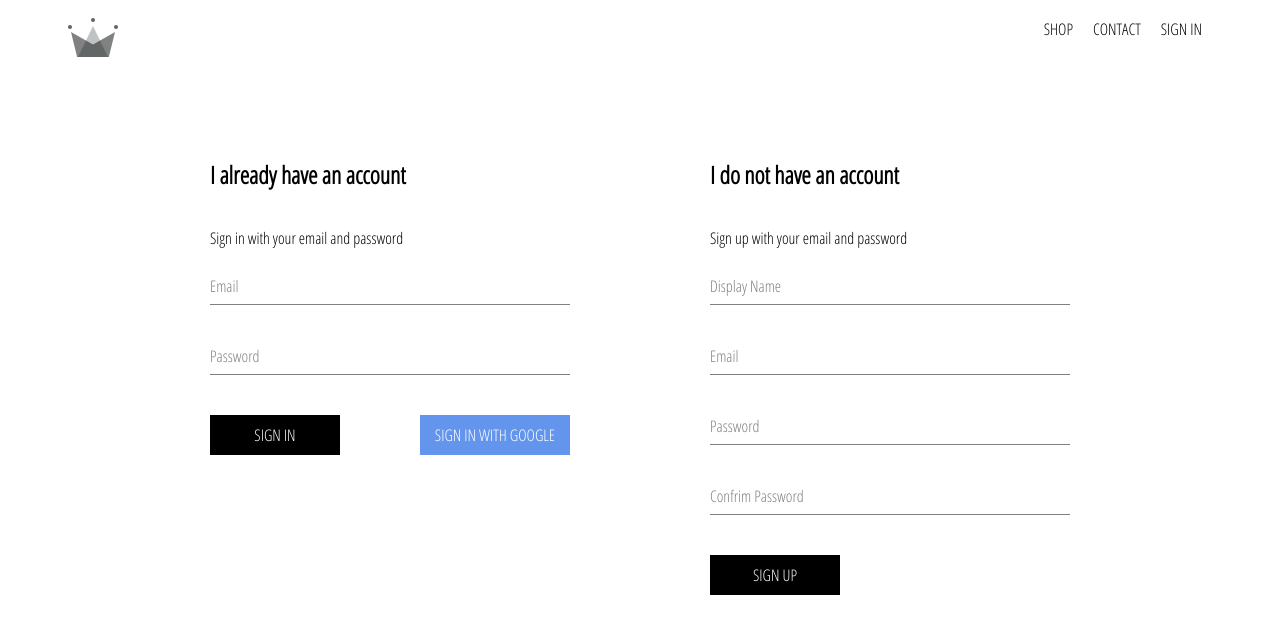
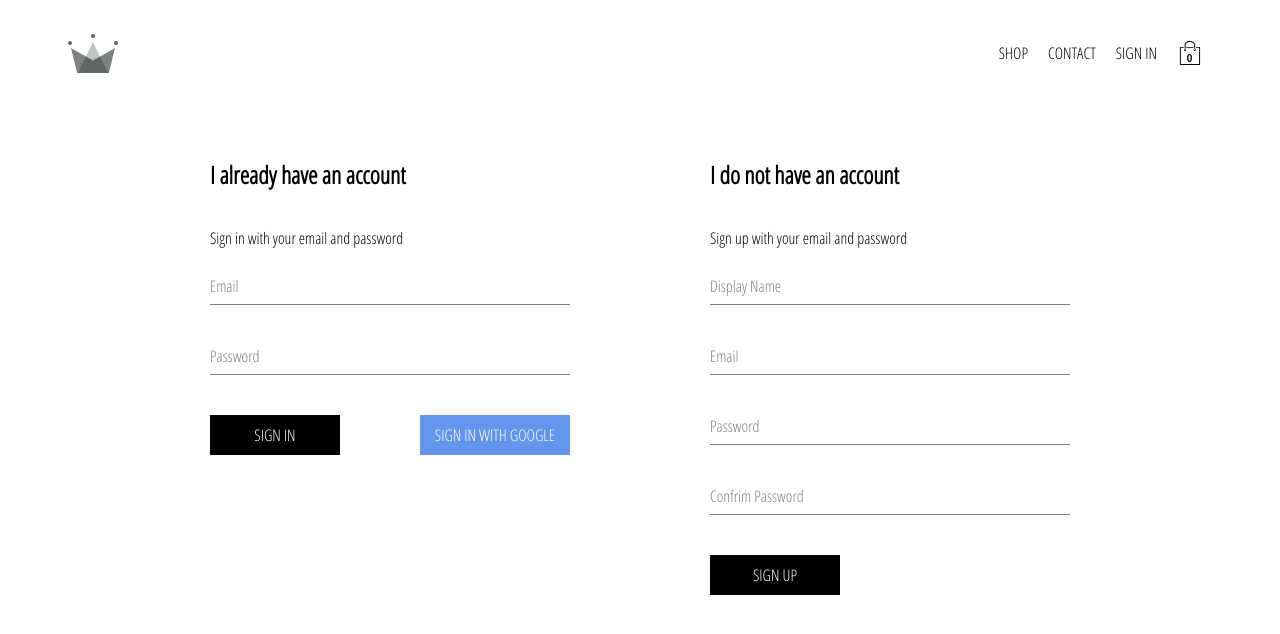
Before and after one commit to deinakings/crwn-clothing, a React (Create React App) app: page /sign-in in a window 1280 px wide. Shown: the top 634 px of the page. Built offline with nearby package versions, Linux system fonts and the light colour scheme; no server answers.

Commit message:
add cart component

```diff
--- /dev/null
+++ b/src/components/cart-dropdown/cart-dropdown.component.jsx
@@ -0,0 +1,13 @@
+import React from "react";
+import CustomButton from "../custom-button/custom-button.component";
+
+import "./cart-dropdown.styles.scss";
+
+const CartDropdown = () => (
+  <div className="cart-dropdown">
+    <div className="cart-items"></div>
+    <CustomButton className="checkout-button">GO TO CHECKOUT</CustomButton>
+  </div>
+);
+
+export default CartDropdown;
--- /dev/null
+++ b/src/components/cart-dropdown/cart-dropdown.styles.scss
@@ -0,0 +1,24 @@
+.cart-dropdown {
+  position: absolute;
+  width: 240px;
+  height: 340px;
+  display: flex;
+  flex-direction: column;
+  padding: 20px;
+  border: 1px solid black;
+  background-color: white;
+  top: 70px;
+  right: 0;
+  z-index: 5;
+
+  .cart-items {
+    height: 240px;
+    overflow: scroll;
+    display: flex;
+    flex-direction: column;
+  }
+
+  .checkout-button {
+    margin-top: auto;
+  }
+}
--- /dev/null
+++ b/src/components/cart-icon/cart-icon.component.jsx
@@ -0,0 +1,18 @@
+import React from "react";
+import { connect } from "react-redux";
+import { ReactComponent as ShoppingIcon } from "../../assets/shopping-bag.svg";
+import toggleCartHidden from "../../redux/cart/cart.actions";
+import "./cart-icon.styles.scss";
+
+const CartIcon = ({ toggleCartHidden }) => (
+  <button className="cart-icon" onClick={toggleCartHidden}>
+    <ShoppingIcon className="shopping-icon" />
+    <span className="item-count">0</span>
+  </button>
+);
+
+const mapDispatchToProps = (dispatch) => ({
+  toggleCartHidden: () => dispatch(toggleCartHidden())
+});
+
+export default connect(null, mapDispatchToProps)(CartIcon);
--- /dev/null
+++ b/src/components/cart-icon/cart-icon.styles.scss
@@ -0,0 +1,23 @@
+.cart-icon {
+  width: 45px;
+  height: 45px;
+  position: relative;
+  display: flex;
+  align-items: center;
+  justify-content: center;
+  cursor: pointer;
+  border: none;
+  background: transparent;
+
+  .shopping-icon {
+    width: 24px;
+    height: 24px;
+  }
+
+  .item-count {
+    position: absolute;
+    font-size: 10px;
+    font-weight: bold;
+    bottom: 12px;
+  }
+}
--- a/src/components/custom-button/custom-button.component.jsx
+++ b/src/components/custom-button/custom-button.component.jsx
@@ -2,9 +2,9 @@
 
 import "./custom-button.styles.scss";
 
-const CustomButton = ({ children, secondary, ...otherProps }) => (
+const CustomButton = ({ children, secondary, className, ...otherProps }) => (
   <button
-    className={`custom-button ${secondary ? "secondary" : ""}`}
+    className={`custom-button ${secondary ? "secondary" : ""} ${className}`}
     {...otherProps}
   >
     {children}
--- a/src/components/header/header.component.jsx
+++ b/src/components/header/header.component.jsx
@@ -6,8 +6,10 @@
 import { ReactComponent as Logo } from "../../assets/crown.svg";
 
 import "./header.styles.scss";
+import CartIcon from "../cart-icon/cart-icon.component";
+import CartDropdown from "../cart-dropdown/cart-dropdown.component";
 
-const Header = ({ currentUser }) => {
+const Header = ({ currentUser, hidden }) => {
   return (
     <header className="header">
       <Link to="/" className="logo">
@@ -32,13 +34,16 @@
             SIGN IN
           </Link>
         )}
+        <CartIcon />
       </div>
+      {hidden ? null : <CartDropdown />}
     </header>
   );
 };
 
-const mapStateToProps = (state) => ({
-  currentUser: state.user.currentUser
+const mapStateToProps = ({ user: { currentUser }, cart: { hidden } }) => ({
+  currentUser,
+  hidden
 });
 
 export default connect(mapStateToProps)(Header);
--- a/src/components/header/header.styles.scss
+++ b/src/components/header/header.styles.scss
@@ -1,8 +1,18 @@
 .header {
+  position: relative;
   display: flex;
   justify-content: space-between;
   height: 70px;
   margin-bottom: 20px;
+
+  .logo {
+    display: flex;
+    align-items: center;
+  }
+
+  .links {
+    display: flex;
+    align-items: center;
 
     .header-link {
       margin: 5px 10px;
@@ -19,3 +29,4 @@
       cursor: pointer;
     }
   }
+}
--- /dev/null
+++ b/src/redux/cart/cart.actions.js
@@ -0,0 +1,5 @@
+import { CartActionTypes } from "./cart.types";
+
+const toggleCartHidden = () => ({ type: CartActionTypes.TOGGLE_CART_HIDDEN });
+
+export default toggleCartHidden;
--- /dev/null
+++ b/src/redux/cart/cart.reducer.js
@@ -0,0 +1,19 @@
+import { CartActionTypes } from "./cart.types";
+
+const INITIAL_STATE = {
+  hidden: true
+};
+
+const cartReducer = (state = INITIAL_STATE, action) => {
+  switch (action.type) {
+    case CartActionTypes.TOGGLE_CART_HIDDEN:
+      return {
+        ...state,
+        hidden: !state.hidden
+      };
+    default:
+      return state;
+  }
+};
+
+export default cartReducer;
--- /dev/null
+++ b/src/redux/cart/cart.types.js
@@ -0,0 +1,3 @@
+export const CartActionTypes = {
+  TOGGLE_CART_HIDDEN: "TOGGLE_CART_HIDDEN"
+};
--- a/src/redux/root-reducer.js
+++ b/src/redux/root-reducer.js
@@ -1,7 +1,9 @@
 import { combineReducers } from "redux";
+import cartReducer from "./cart/cart.reducer";
 
 import userReducer from "./user/user.reducer";
 
 export default combineReducers({
-  user: userReducer
+  user: userReducer,
+  cart: cartReducer
 });
```
Also changed, not shown: src/assets/shopping-bag.svg (added). Lines whose indentation alone changed are shown as unchanged.
